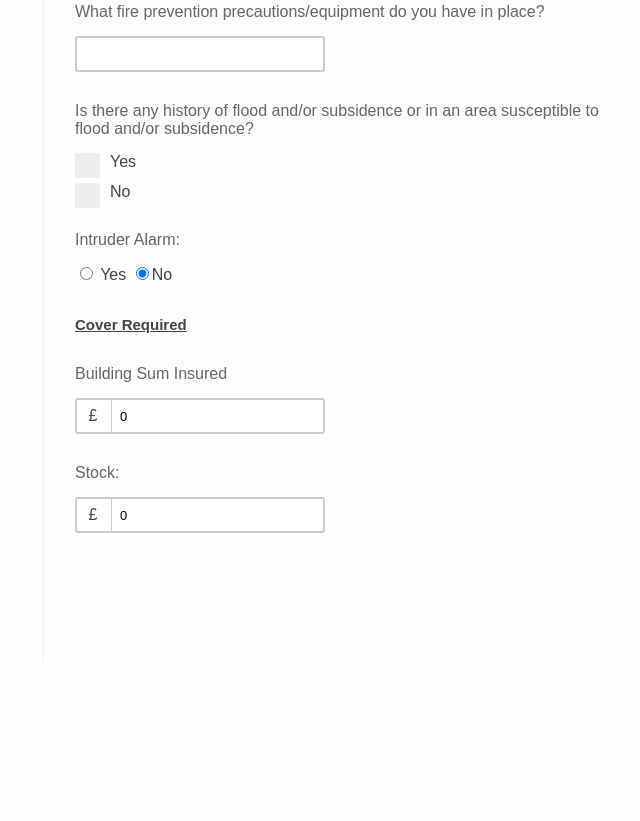
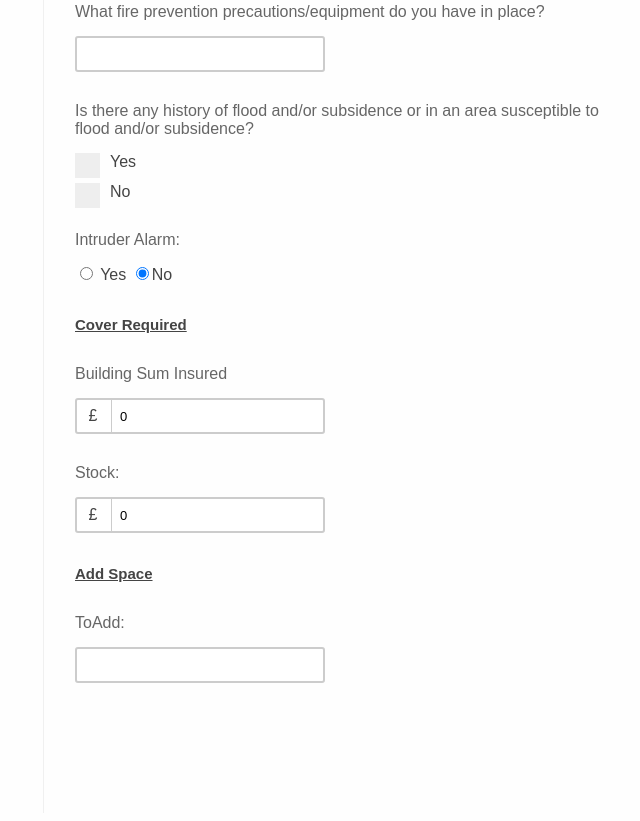
Before and after one commit to davebrokit/insurerTestWebsite, a plain HTML site: page index.html in a window 1280 px wide. Shown: the part 2314-3135 px from the top of the page, without its empty margins (365-1005 px from the left). Before the commit the page ends 2985 px from the top, so only its background shows below. Drawn offline with Linux system fonts and the light colour scheme.

Commit message:
Test field appear after 3 secs

```diff
--- a/index.html
+++ b/index.html
@@ -287,6 +287,14 @@
                                 class="number_input cover Money"><span class="char_label suffix"></span>
                         </div>
 
+                        <div class="question SmallTitle">
+                            <h5><u><b>Add Space</b></u></h5>
+                            <div class="info_text"></div>
+                        </div>
+                        <div id="addSpace" class="question Money RISKGROUP_ID_5593">
+                            <div class="text">ToAdd:</div>
+
+                        </div>
                         <div style="height: 100px;"></div>
                     </div>
                 </div>
--- a/main.js
+++ b/main.js
@@ -6,3 +6,13 @@ if(searchParams.has('name')) {
     console.log("name parameter is:" + param);
     document.getElementById('demoName').textContent = param;
 }
+
+
+setTimeout(function(){
+    let space = document.getElementById("addSpace")
+    var newInput = document.createElement('input');
+    newInput.type = 'text';
+    newInput.id = 'inputField' + (space.children.length + 1);
+
+    space.appendChild(newInput)
+}, 3000);
```
